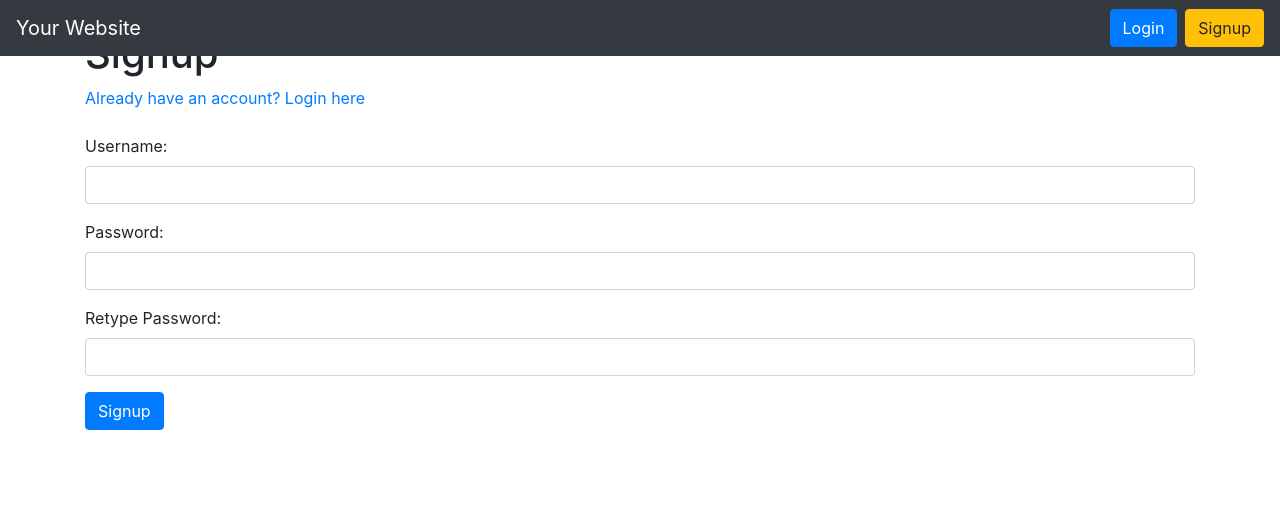
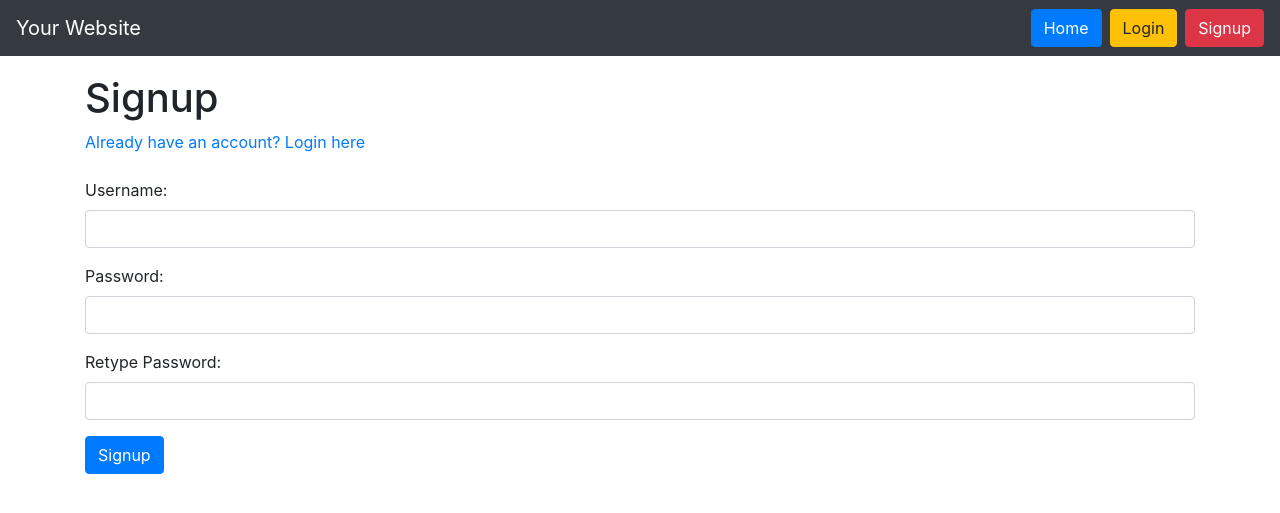
Before and after one commit to anuptripathy2009/Mage_Post_BV, a Flask app: page /signup in a window 1280 px wide. Shown: the top 513 px of the page. Run offline with Flask 3, Linux system fonts and the light colour scheme; some libraries are stand-ins or nearby versions.

Commit message:
Commit Changes

```diff
--- a/templates/signup.html
+++ b/templates/signup.html
@@ -8,7 +8,7 @@
     <link rel="stylesheet" href="https://maxcdn.bootstrapcdn.com/bootstrap/4.5.2/css/bootstrap.min.css">
     <style>
         body {
-            margin-top : 30px;
+            padding-top : 50px;
         }
     </style>
 </head>
@@ -24,10 +24,13 @@
         <div class="collapse navbar-collapse" id="navbarNav">
             <ul class="navbar-nav ml-auto">
                 <li class="nav-item">
-                    <a class="btn btn-primary mr-2" href="{{ url_for('login') }}">Login</a>
+                    <a class="btn btn-primary mr-2" href="{{ url_for('home') }}">Home</a>
                 </li>
                 <li class="nav-item">
-                    <a class="btn btn-warning" href="{{ url_for('signup') }}">Signup</a>
+                    <a class="btn btn-warning mr-2" href="{{ url_for('login') }}">Login</a>
+                </li>
+                <li class="nav-item">
+                    <a class="btn btn-danger" href="{{ url_for('signup') }}">Signup</a>
                 </li>
             </ul>
         </div>
```
